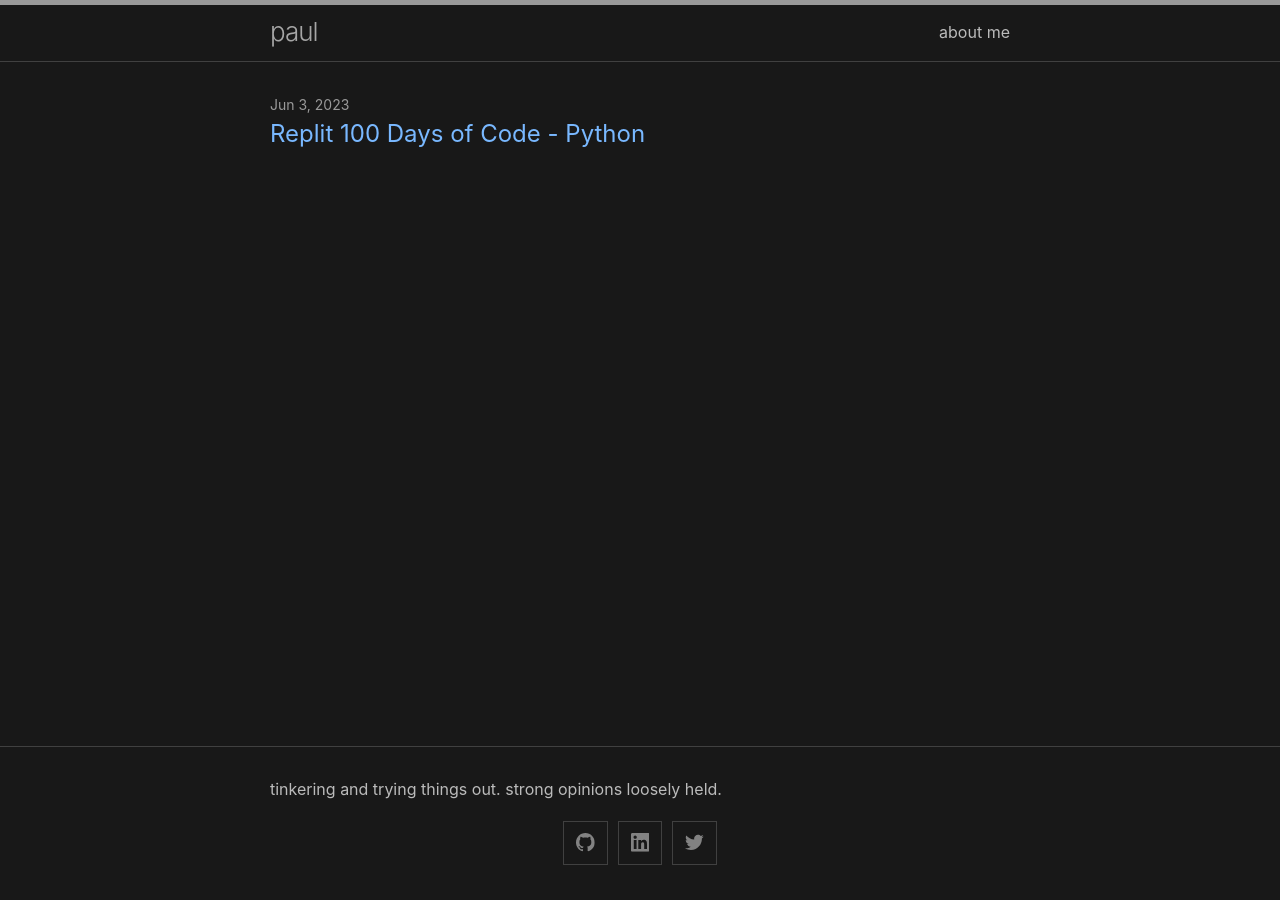
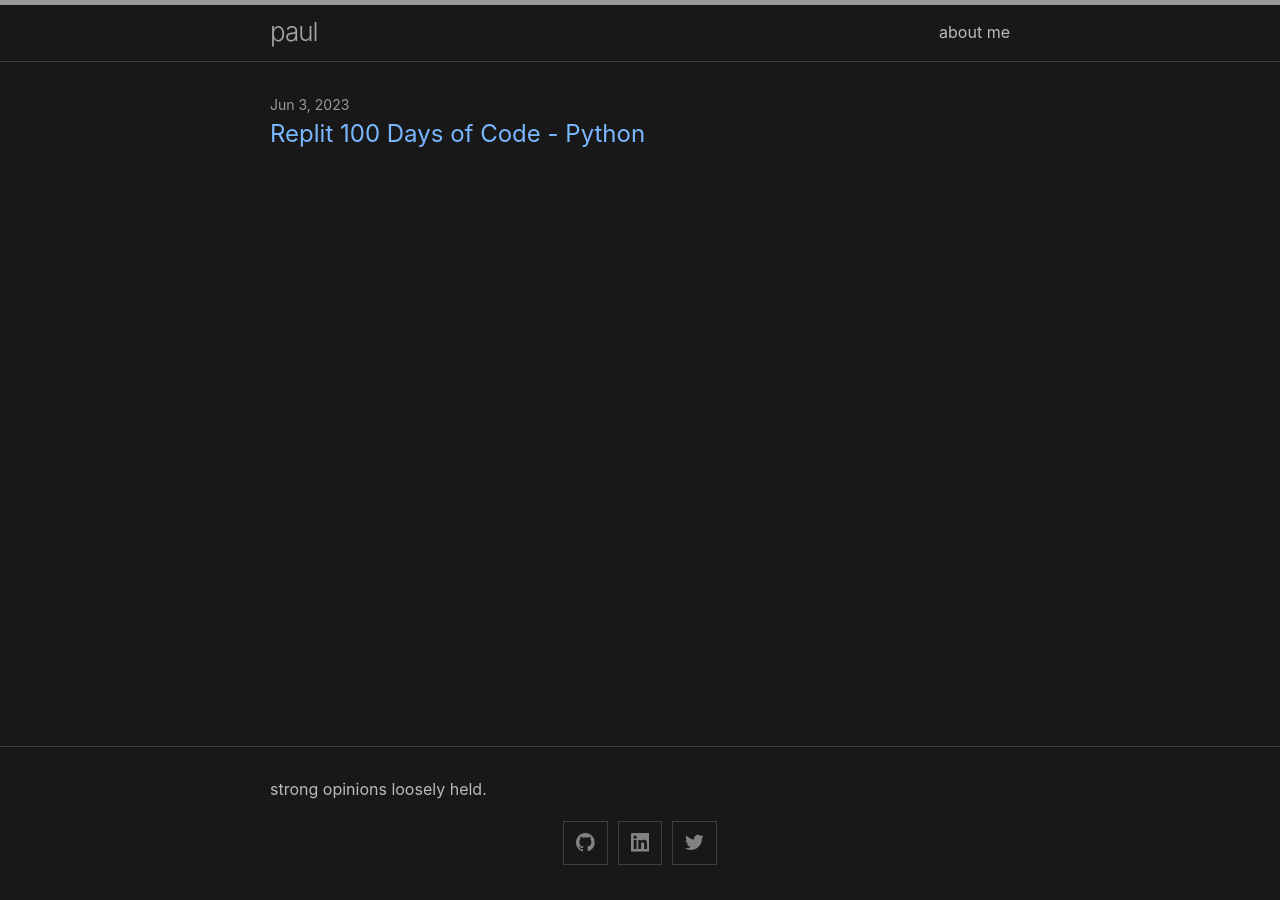
Before and after one commit to paulromer12/paulromer12.github.io, a Jekyll site: the page built from index.md, in a window 1280 px wide. Built offline with Jekyll 4.4.1, drawn with Linux system fonts in a browser that asks for light colours.

Commit message:
updated footer

```diff
--- a/_config.yml
+++ b/_config.yml
@@ -6,7 +6,7 @@
 # The `>` after `description:` means to ignore line-breaks until next key.
 # If you want to omit the line-break after the end of text, use `>-` instead.
 description: >
-  tinkering and trying things out. strong opinions loosely held.
+  strong opinions loosely held.
 
 github_username: paulromer12
 linkedin_username: paulromer
```
